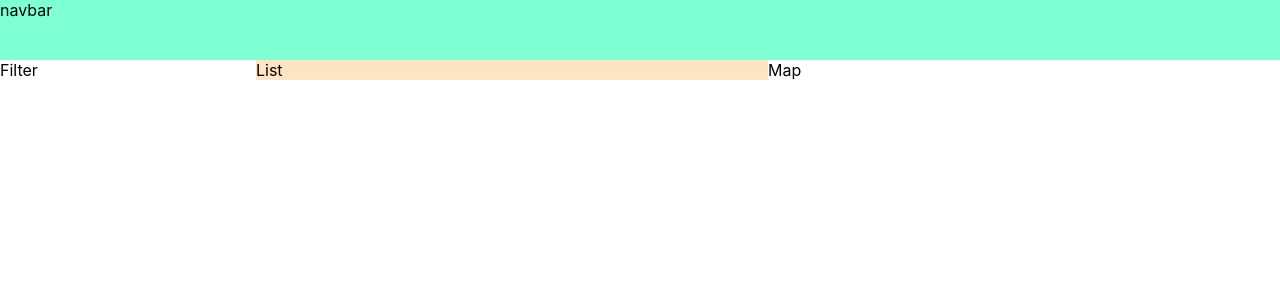
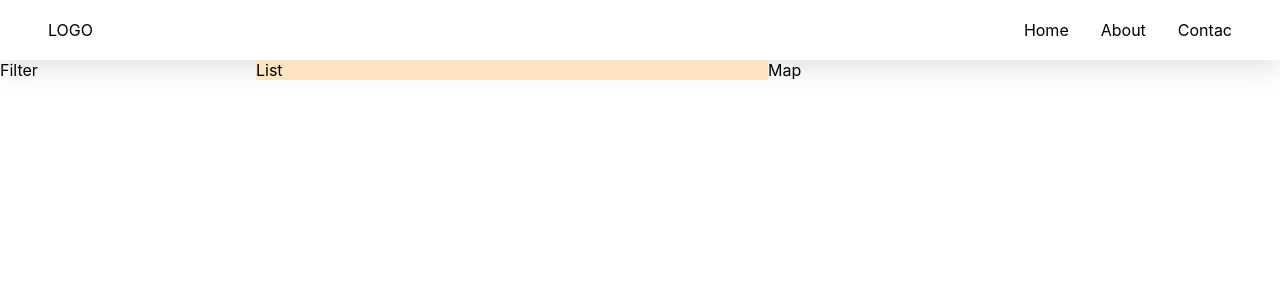
Before and after one commit to AminMohamed16/memoir-code-frontend-, a Next.js app: page / in a window 1280 px wide. Shown: the top 300 px of the page. Built offline with nearby package versions, Linux system fonts and the light colour scheme.

Commit message:
use navbar

```diff
--- a/pages/index.js
+++ b/pages/index.js
@@ -1,9 +1,10 @@
 import styles from "../styles/Home.module.css";
+import Navbar from "../components/Navbar/Navbar";
 
 export default function Home() {
   return (
     <div>
-      <div className={styles.navbar}>navbar</div>
+      <Navbar />
       <div className={styles.container}>
         <div className={styles.filter}>Filter</div>
         <div className={styles.list}>List</div>
```
